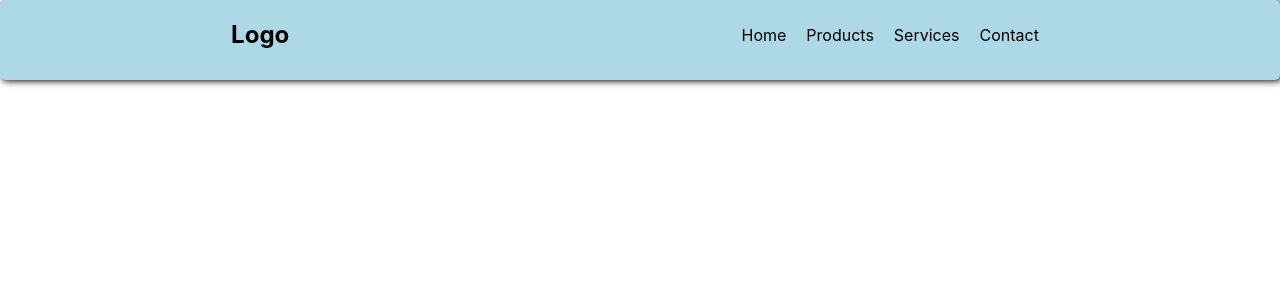
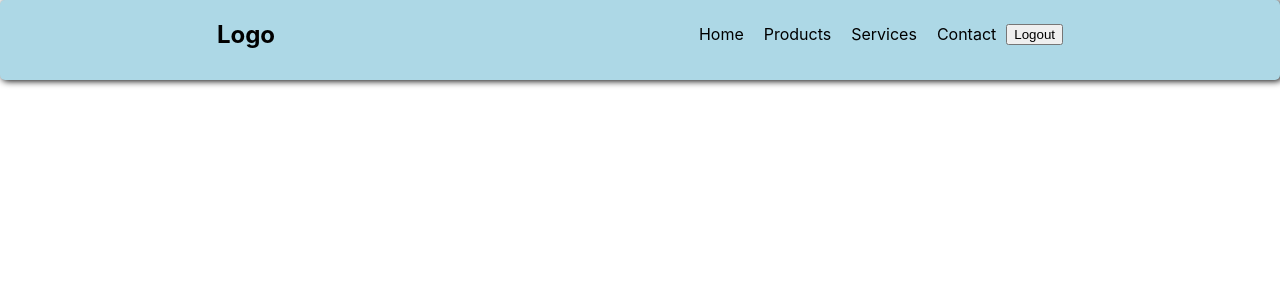
Before and after one commit to Yosefha4/Digital-Invoices, a React (Create React App) app in the folder frontend/: page /auth in a window 1280 px wide. Shown: the top 300 px of the page. Built offline with nearby package versions, Linux system fonts and the light colour scheme; sample sign-in values are in the browser's storage.

Commit message:
Create login btn & logic

```diff
--- a/frontend/src/components/Login.jsx
+++ b/frontend/src/components/Login.jsx
@@ -52,7 +52,7 @@ const Login = () => {
             // Successful login, handle token or any other action
             const token = response.data.token;
             sessionStorage.setItem("token",token);
-            window.location.href = '/homepage';
+            window.location.href = '/';
             // Do something with the token
           })
           .catch((error) => {
--- a/frontend/src/components/Navbar.jsx
+++ b/frontend/src/components/Navbar.jsx
@@ -7,6 +7,20 @@ const Navbar = () => {
     setMenuOpen(!menuOpen);
     console.log(menuOpen);
   };
+
+  const userToken = sessionStorage.getItem("token");
+
+  // console.log("user token: " + userToken);
+
+  const handleLogout = (e) => {
+    e.preventDefault();
+
+    if(sessionStorage.getItem("token")){
+      sessionStorage.removeItem("token");
+      window.location.href = '/';
+    }
+
+  }
 
   return (
     <nav className="nav">
@@ -27,7 +41,7 @@ const Navbar = () => {
 
             <ul>
               <li className="nav_item">
-                <a href="/homepage" className="nav_link">
+                <a href="/" className="nav_link">
                   Home
                 </a>
                 <a href="/" className="nav_link">
@@ -39,7 +53,11 @@ const Navbar = () => {
                 <a href="/" className="nav_link">
                   Contact
                 </a>
+               {userToken && <button className="btn" onClick={handleLogout}>Logout</button>}
+
               </li>
+
+
             </ul>
           </div>
         </div>
@@ -47,7 +65,7 @@ const Navbar = () => {
 
       <ul className={`nav_items ${menuOpen ? "open" : ""}`}>
         <li className="nav_item">
-          <a href="/homepage" className="nav_link">
+          <a href="/" className="nav_link">
             Home
           </a>
           <a href="/" className="nav_link">
@@ -59,6 +77,7 @@ const Navbar = () => {
           <a href="/" className="nav_link">
             Contact
           </a>
+        {userToken &&   <button className="nav-btn" onClick={handleLogout}>Logout</button>}
         </li>
       </ul>
     </nav>
```
